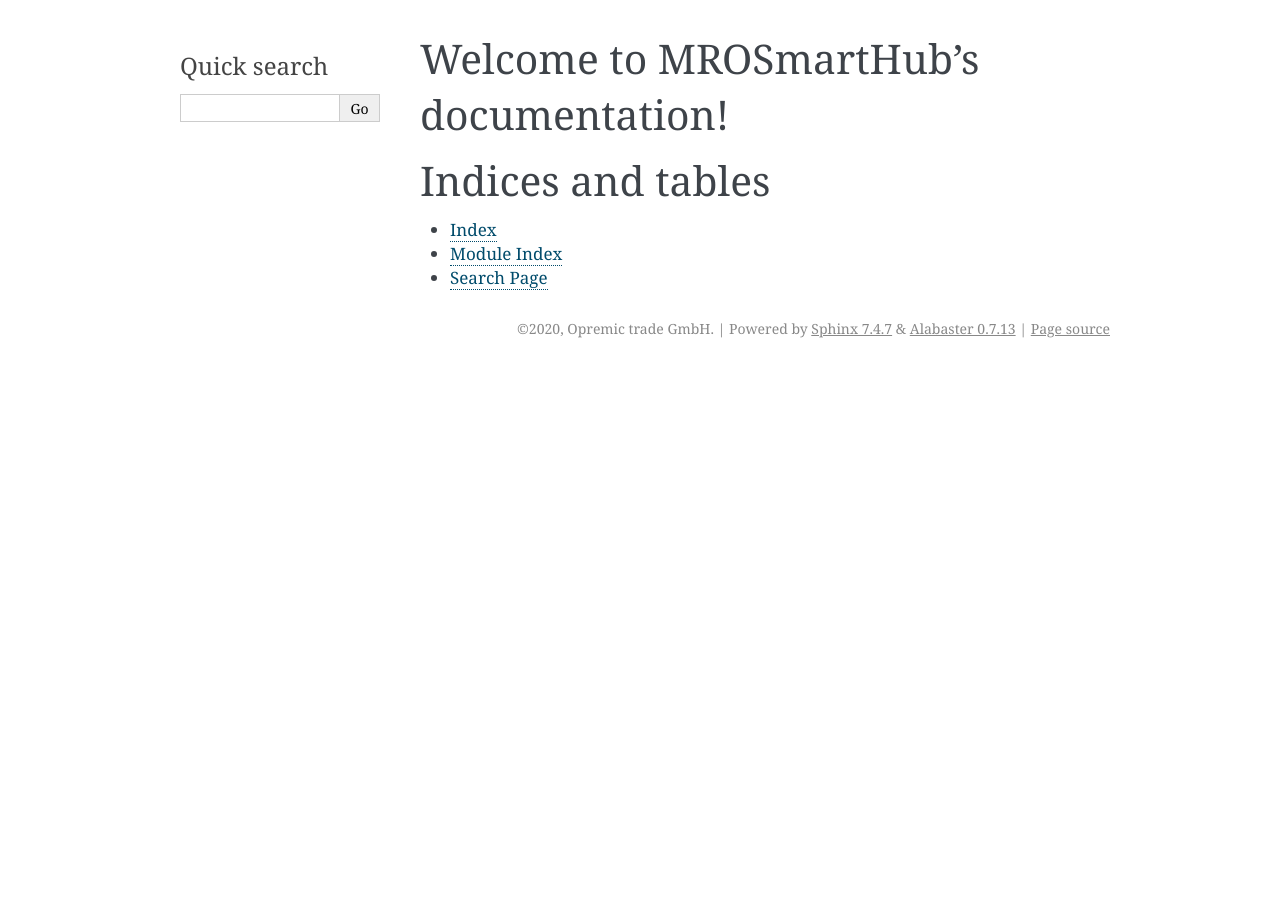
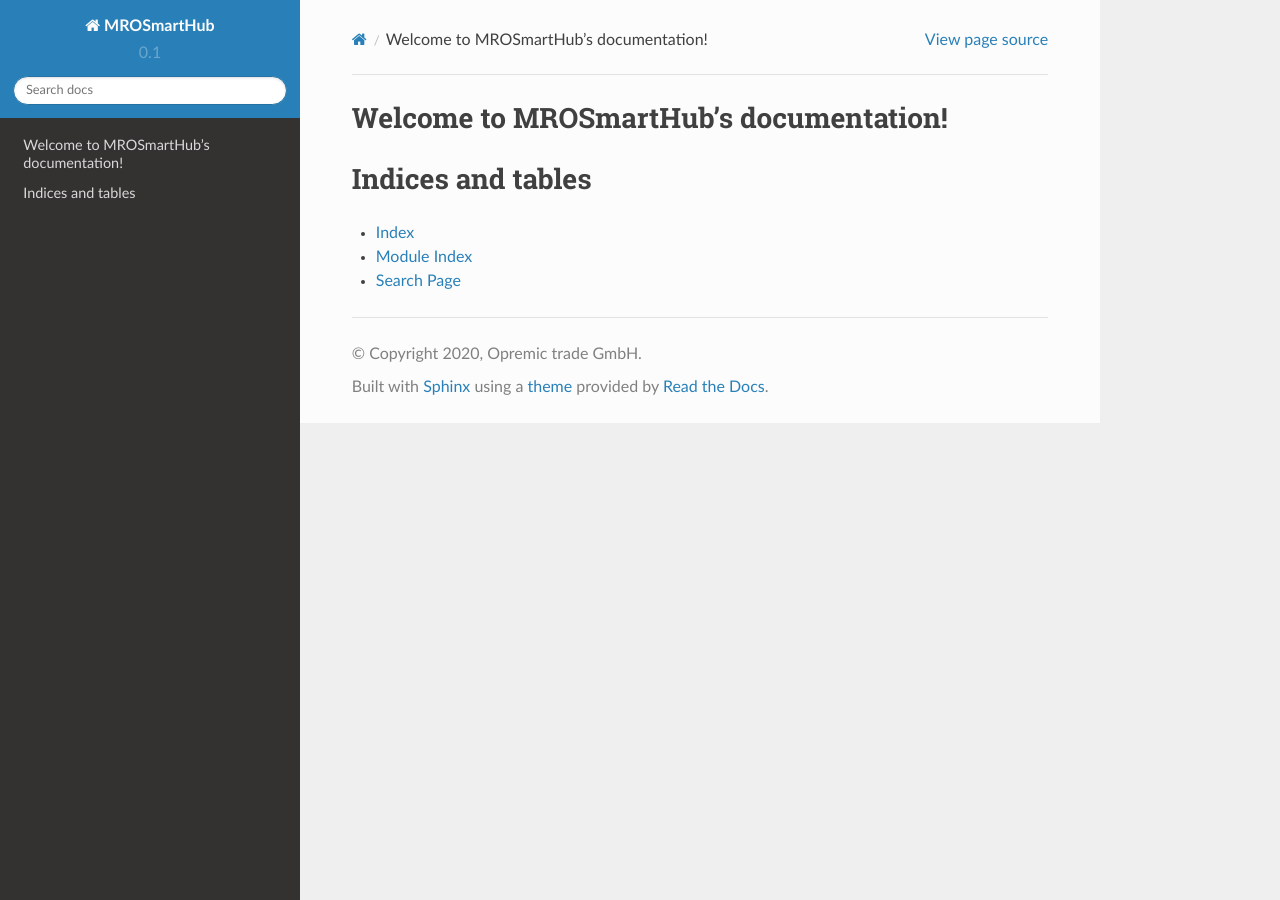
Before and after one commit to Michael-Opremic/mrosmarthub-docs, a Sphinx documentation site: the page built from docs/index.rst, in a window 1280 px wide. Built offline with Sphinx 7.4.7 and the Read the Docs theme 2.0.0, drawn with Linux system fonts in a browser that asks for light colours.

Commit message:
Successfully changed template

```diff
--- a/docs/conf.py
+++ b/docs/conf.py
@@ -21,7 +21,6 @@
 # import sys
 # sys.path.insert(0, os.path.abspath('.'))
 
-
 # -- General configuration ------------------------------------------------
 
 # If your documentation needs a minimal Sphinx version, state it here.
@@ -31,7 +30,7 @@
 # Add any Sphinx extension module names here, as strings. They can be
 # extensions coming with Sphinx (named 'sphinx.ext.*') or your custom
 # ones.
-extensions = ['sphinx.ext.mathjax']
+extensions = ['sphinx.ext.mathjax', 'sphinx_rtd_theme']
 
 # Add any paths that contain templates here, relative to this directory.
 templates_path = ['_templates']
@@ -83,7 +82,8 @@
 # The theme to use for HTML and HTML Help pages.  See the documentation for
 # a list of builtin themes.
 #
-html_theme = 'alabaster'
+import sphinx_rtd_theme
+html_theme = 'sphinx_rtd_theme'
 
 # Theme options are theme-specific and customize the look and feel of a theme
 # further.  For a list of options available for each theme, see the
@@ -101,13 +101,12 @@
 #
 # This is required for the alabaster theme
 # refs: http://alabaster.readthedocs.io/en/latest/installation.html#sidebars
-html_sidebars = {
-    '**': [
-        'relations.html',  # needs 'show_related': True theme option to display
-        'searchbox.html',
-    ]
-}
-
+#html_sidebars = {
+#    '**': [
+#        'relations.html',  # needs 'show_related': True theme option to display
+#        'searchbox.html',
+#    ]
+#}
 
 # -- Options for HTMLHelp output ------------------------------------------
 
```
